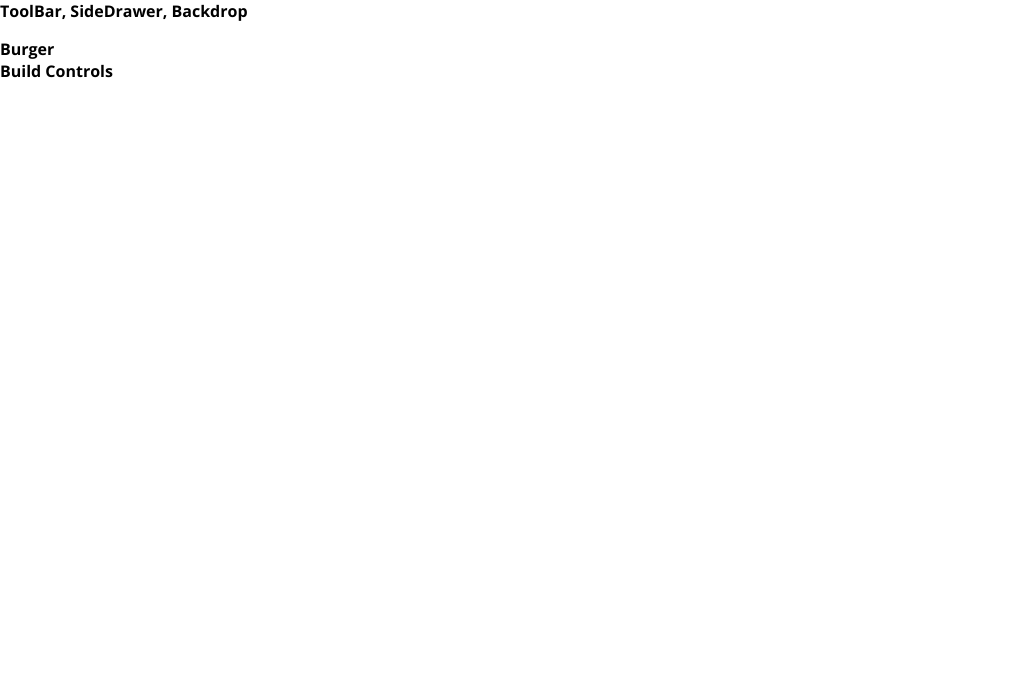
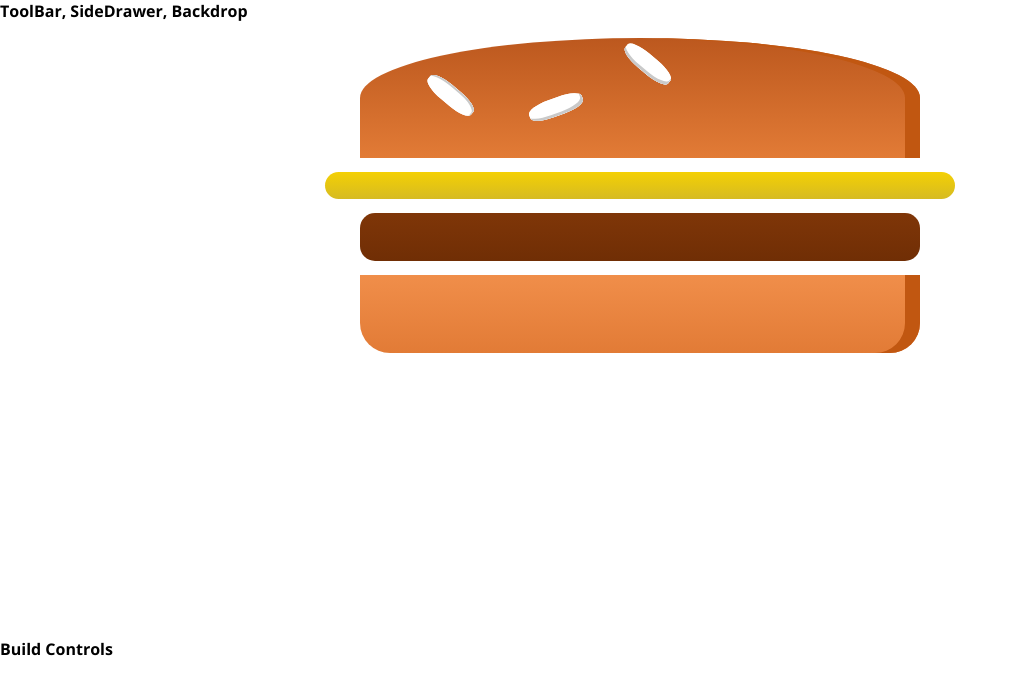
Before and after one commit to dwebdeveloper/GoodBurger-app, a React (Create React App) app: page / in a window 1280 px wide. Shown: the top 694 px of the page, without its empty margins (0-1018 px from the left). Built offline with nearby package versions, Linux system fonts and the light colour scheme.

Commit message:
structuring burger component

```diff
--- /dev/null
+++ b/src/components/Burger/Burger.css
@@ -0,0 +1,23 @@
+.Burger {
+    width: 100%;
+    margin: auto;
+    height: 250px;
+    /*overflow: scroll;*/
+    text-align: center;
+    font-weight: bold;
+    font-size: 1.2rem;
+}
+
+@media (min-width: 500px) and (min-height: 401px) {
+    .Burger {
+        width: 350px;
+        height: 300px;
+    }
+}
+
+@media (min-width: 1000px) and (min-height: 700px) {
+    .Burger {
+        width: 700px;
+        height: 600px;
+    }
+}
--- /dev/null
+++ b/src/components/Burger/Burger.js
@@ -0,0 +1,16 @@
+import React from 'react';
+import '../Burger/Burger.css';
+import BurgerIngredient from '../Burger/BurgerIngredient/BurgerIngredient';
+
+const burger = (props) => {
+    return (
+        <div className='Burger'>
+            <BurgerIngredient type='bread-top' />
+            <BurgerIngredient type='cheese' />
+            <BurgerIngredient type='meat' />
+            <BurgerIngredient type='bread-bottom' />
+        </div>
+    );
+};
+
+export default burger;
--- a/src/components/Burger/BurgerIngredient/BurgerIngredient.css
+++ b/src/components/Burger/BurgerIngredient/BurgerIngredient.css
@@ -0,0 +1,113 @@
+.BreadBottom {
+    height: 13%;
+    width: 80%;
+    background: linear-gradient(#F08E4A, #e27b36);
+    border-radius: 0 0 30px 30px;
+    box-shadow: inset -15px 0 #c15711;
+    margin: 2% auto;
+}
+
+.BreadTop {
+    height: 20%;
+    width: 80%;
+    background: linear-gradient(#bc581e, #e27b36);
+    border-radius: 50% 50% 0 0;
+    box-shadow: inset -15px 0 #c15711;
+    margin: 2% auto;
+    position: relative;
+}
+
+.Seeds1 {
+    width: 10%;
+    height: 15%;
+    position: absolute;
+    background-color: white;
+    left: 30%;
+    top: 50%;
+    border-radius: 40%;
+    transform: rotate(-20deg);
+    box-shadow: inset -2px -3px #c9c9c9;
+}
+
+.Seeds1:after {
+    content: "";
+    width: 100%;
+    height: 100%;
+    position: absolute;
+    background-color: white;
+    left: -170%;
+    top: -260%;
+    border-radius: 40%;
+    transform: rotate(60deg);
+    box-shadow: inset -1px 2px #c9c9c9;
+  }
+
+.Seeds1:before {
+    content: "";
+    width: 100%;
+    height: 100%;
+    position: absolute;
+    background-color: white;
+    left: 180%;
+    top: -50%;
+    border-radius: 40%;
+    transform: rotate(60deg);
+    box-shadow: inset -1px -3px #c9c9c9;
+  }
+
+  .Seeds2 {
+    width: 10%;
+    height: 15%;
+    position: absolute;
+    background-color: white;
+    left: 64%;
+    top: 50%;
+    border-radius: 40%;
+    transform: rotate(10deg);
+    box-shadow: inset -3px 0 #c9c9c9;
+  }
+
+  .Seeds2:before {
+    content: "";
+    width: 100%;
+    height: 100%;
+    position: absolute;
+    background-color: white;
+    left: 150%;
+    top: -130%;
+    border-radius: 40%;
+    transform: rotate(90deg);
+    box-shadow: inset 1px 3px #c9c9c9;
+  }
+
+
+.Meat {
+    width: 80%;
+    height: 8%;
+    background: linear-gradient(#7f3608, #702e05);
+    margin: 2% auto;
+    border-radius: 15px;
+}
+
+.Cheese {
+    width: 90%;
+    height: 4.5%;
+    margin: 2% auto;
+    background: linear-gradient(#f4d004, #d6bb22);
+    border-radius: 20px;
+}
+
+.Salad {
+    width: 85%;
+    height: 7%;
+    margin: 2% auto;
+    background: linear-gradient(#228c1d, #91ce50);
+    border-radius: 20px;
+}
+
+.Bacon {
+    width: 80%;
+    height: 3%;
+    background: linear-gradient(#bf3813, #c45e38);
+    margin: 2% auto;
+}
--- a/src/components/Burger/BurgerIngredient/BurgerIngredient.js
+++ b/src/components/Burger/BurgerIngredient/BurgerIngredient.js
@@ -1,4 +1,5 @@
 import React, { Component } from 'react';
+import '../BurgerIngredient/BurgerIngredient.css';
 import PropTypes from 'prop-types';
 
 class BurgerIngredient extends Component {
--- a/src/containers/BurgerBuilder/BurgerBuilder.js
+++ b/src/containers/BurgerBuilder/BurgerBuilder.js
@@ -1,10 +1,12 @@
 import React, { Component } from 'react';
 import Frag from '../../hoc/Frag';
+import Burger from '../../components/Burger/Burger';
+
 class BurgerBuilder extends Component {
     render() {
         return (
             <Frag>
-                <div>Burger</div>
+                <Burger />
                 <div>Build Controls</div>
             </Frag>
         );
```
Also changed, not shown: 1 other file (tests, documents, lock files or other folders).
